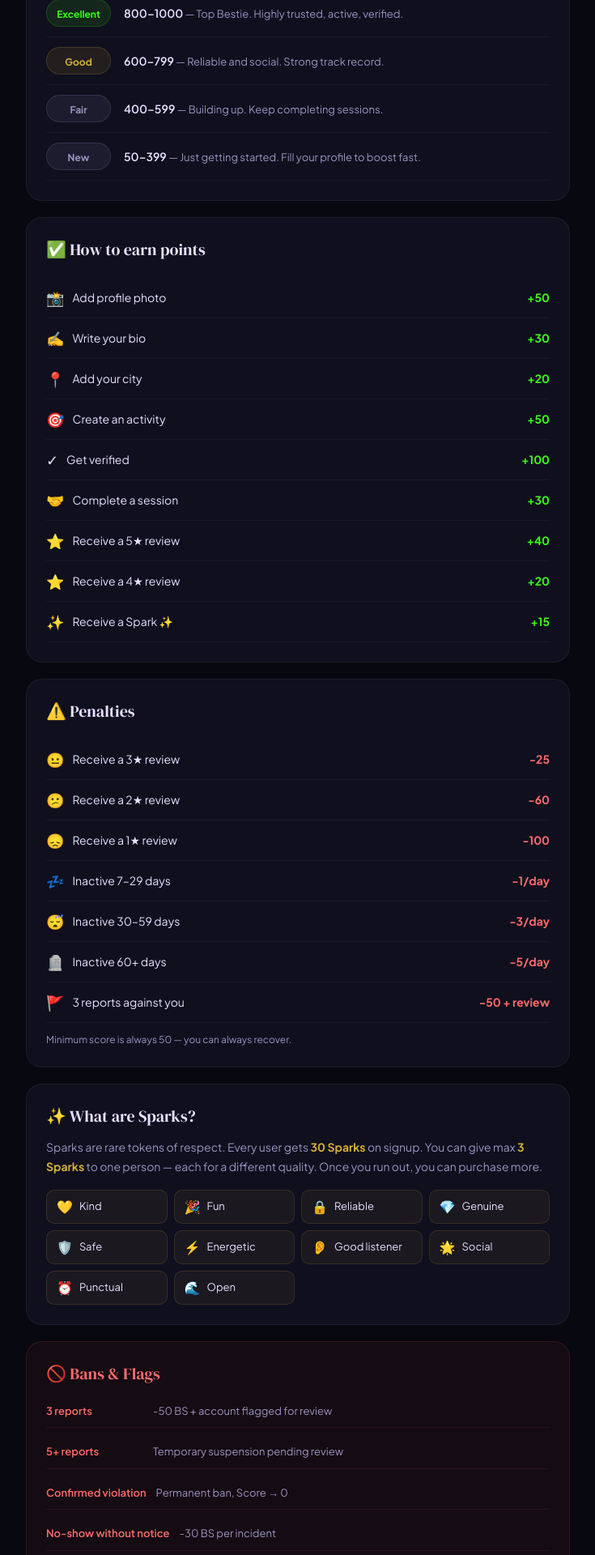
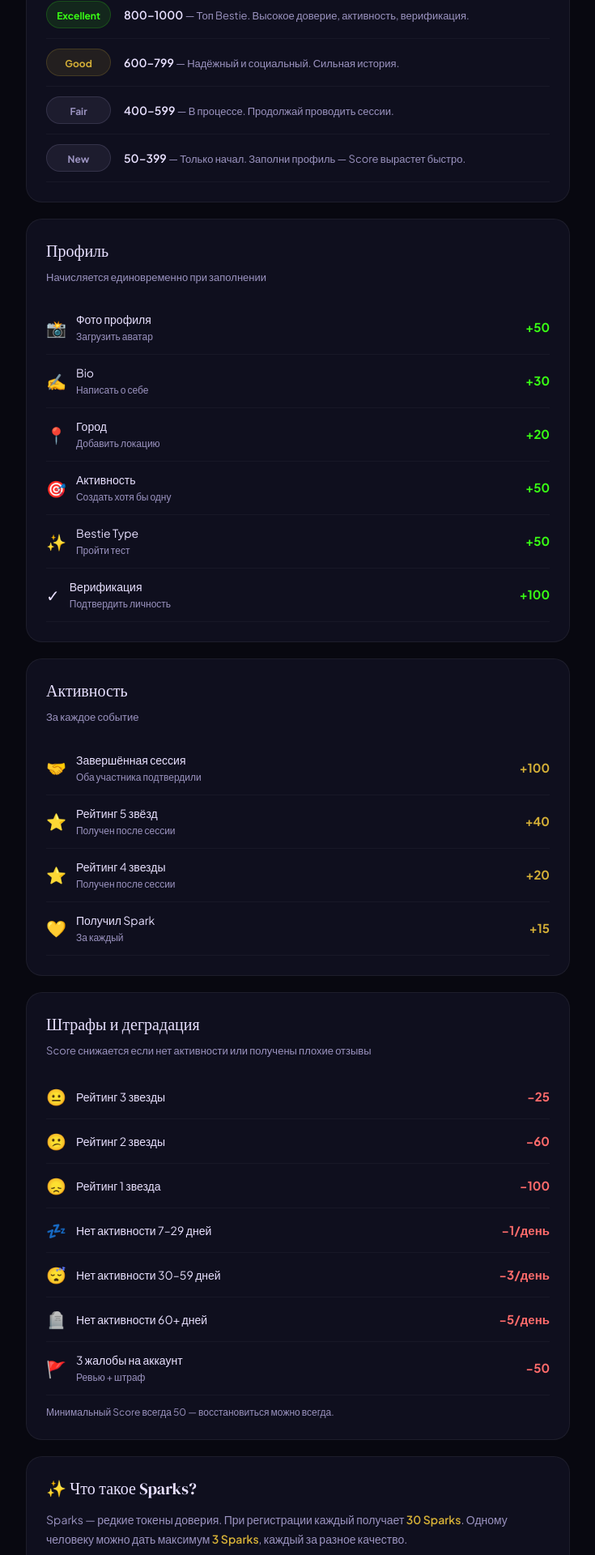
Before and after one commit to GeneFoks/bestie, a Next.js app: page /score-guide in a window 1280 px wide. Shown: the part 480-2400 px from the top of the page at 81% size, without its empty margins (272-1007 px from the left). Built offline with nearby package versions, Linux system fonts and the light colour scheme; no server answers.

Commit message:
Update page.tsx

```diff
--- a/app/score-guide/page.tsx
+++ b/app/score-guide/page.tsx
@@ -13,28 +13,26 @@ export default function ScoreGuidePage() {
 
       <div style={{ maxWidth: '720px', margin: '0 auto', padding: '40px 24px' }}>
 
-        {/* Header */}
         <div style={{ textAlign: 'center', marginBottom: '48px' }}>
           <div style={{ fontSize: '64px', marginBottom: '16px' }}>⭐</div>
-          <h1 style={{ fontFamily: 'DM Serif Display, serif', fontSize: '36px', fontWeight: 700, color: '#E8E0FF', marginBottom: '12px' }}>
-            How Bestie Score works
-          </h1>
+          <p style={{ fontSize: '11px', fontWeight: 600, letterSpacing: '2px', color: '#D4AF37', marginBottom: '12px' }}>BESTIE SCORE</p>
+          <h1 style={{ fontFamily: 'DM Serif Display, serif', fontSize: '36px', fontWeight: 700, color: '#E8E0FF', marginBottom: '12px' }}>Как работает система</h1>
           <p style={{ fontSize: '16px', color: '#9B93C0', lineHeight: 1.7 }}>
-            Your Bestie Score (0–1000) is your social passport. It reflects who you are, how you show up, and what others think of you.
+            Очки начисляются автоматически — за реальные действия. Диапазон 0–1000.
           </p>
         </div>
 
         {/* Score ranges */}
         <div style={{ background: '#0F0F1E', border: '1px solid rgba(255,255,255,0.06)', borderRadius: '20px', padding: '24px', marginBottom: '20px' }}>
-          <h2 style={{ fontFamily: 'DM Serif Display, serif', fontSize: '20px', color: '#E8E0FF', marginBottom: '20px' }}>Score ranges</h2>
+          <h2 style={{ fontFamily: 'DM Serif Display, serif', fontSize: '20px', color: '#E8E0FF', marginBottom: '20px' }}>Уровни Score</h2>
           {[
-            { range: '800–1000', label: 'Excellent', color: '#39FF14', desc: 'Top Bestie. Highly trusted, active, verified.' },
-            { range: '600–799', label: 'Good', color: '#D4AF37', desc: 'Reliable and social. Strong track record.' },
-            { range: '400–599', label: 'Fair', color: '#9B93C0', desc: 'Building up. Keep completing sessions.' },
-            { range: '50–399', label: 'New', color: '#9B93C0', desc: 'Just getting started. Fill your profile to boost fast.' },
+            { range: '800–1000', label: 'Excellent', color: '#39FF14', desc: 'Топ Bestie. Высокое доверие, активность, верификация.' },
+            { range: '600–799', label: 'Good', color: '#D4AF37', desc: 'Надёжный и социальный. Сильная история.' },
+            { range: '400–599', label: 'Fair', color: '#9B93C0', desc: 'В процессе. Продолжай проводить сессии.' },
+            { range: '50–399', label: 'New', color: '#9B93C0', desc: 'Только начал. Заполни профиль — Score вырастет быстро.' },
           ].map(s => (
             <div key={s.range} style={{ display: 'flex', alignItems: 'center', gap: '16px', padding: '12px 0', borderBottom: '1px solid rgba(255,255,255,0.04)' }}>
-              <div style={{ width: '80px', padding: '4px 10px', borderRadius: '999px', background: `rgba(${s.color === '#39FF14' ? '57,255,20' : s.color === '#D4AF37' ? '212,175,55' : '155,147,192'},0.1)`, border: `1px solid ${s.color}30`, textAlign: 'center' }}>
+              <div style={{ width: '80px', padding: '4px 10px', borderRadius: '999px', background: `rgba(${s.color === '#39FF14' ? '57,255,20' : s.color === '#D4AF37' ? '212,175,55' : '155,147,192'},0.1)`, border: `1px solid ${s.color}30`, textAlign: 'center', flexShrink: 0 }}>
                 <span style={{ fontSize: '12px', fontWeight: 700, color: s.color }}>{s.label}</span>
               </div>
               <div style={{ flex: 1 }}>
@@ -45,64 +43,86 @@ export default function ScoreGuidePage() {
           ))}
         </div>
 
-        {/* How to earn */}
+        {/* Profile points */}
         <div style={{ background: '#0F0F1E', border: '1px solid rgba(255,255,255,0.06)', borderRadius: '20px', padding: '24px', marginBottom: '20px' }}>
-          <h2 style={{ fontFamily: 'DM Serif Display, serif', fontSize: '20px', color: '#E8E0FF', marginBottom: '20px' }}>✅ How to earn points</h2>
-          <div style={{ display: 'flex', flexDirection: 'column', gap: '0' }}>
+          <h2 style={{ fontFamily: 'DM Serif Display, serif', fontSize: '20px', color: '#E8E0FF', marginBottom: '8px' }}>Профиль</h2>
+          <p style={{ fontSize: '13px', color: '#9B93C0', marginBottom: '20px' }}>Начисляется единовременно при заполнении</p>
           {[
-              { action: 'Add profile photo', points: '+50', emoji: '📸' },
-              { action: 'Write your bio', points: '+30', emoji: '✍️' },
-              { action: 'Add your city', points: '+20', emoji: '📍' },
-              { action: 'Create an activity', points: '+50', emoji: '🎯' },
-              { action: 'Get verified', points: '+100', emoji: '✓' },
-              { action: 'Complete a session', points: '+30', emoji: '🤝' },
-              { action: 'Receive a 5★ review', points: '+40', emoji: '⭐' },
-              { action: 'Receive a 4★ review', points: '+20', emoji: '⭐' },
-              { action: 'Receive a Spark ✨', points: '+15', emoji: '✨' },
+            { emoji: '📸', action: 'Фото профиля', sub: 'Загрузить аватар', points: '+50' },
+            { emoji: '✍️', action: 'Bio', sub: 'Написать о себе', points: '+30' },
+            { emoji: '📍', action: 'Город', sub: 'Добавить локацию', points: '+20' },
+            { emoji: '🎯', action: 'Активность', sub: 'Создать хотя бы одну', points: '+50' },
+            { emoji: '✨', action: 'Bestie Type', sub: 'Пройти тест', points: '+50' },
+            { emoji: '✓', action: 'Верификация', sub: 'Подтвердить личность', points: '+100' },
           ].map(item => (
-              <div key={item.action} style={{ display: 'flex', alignItems: 'center', justifyContent: 'space-between', padding: '11px 0', borderBottom: '1px solid rgba(255,255,255,0.04)' }}>
-                <div style={{ display: 'flex', alignItems: 'center', gap: '10px' }}>
-                  <span style={{ fontSize: '18px' }}>{item.emoji}</span>
-                  <span style={{ fontSize: '14px', color: '#E8E0FF' }}>{item.action}</span>
+            <div key={item.action} style={{ display: 'flex', alignItems: 'center', justifyContent: 'space-between', padding: '12px 0', borderBottom: '1px solid rgba(255,255,255,0.04)' }}>
+              <div style={{ display: 'flex', alignItems: 'center', gap: '12px' }}>
+                <span style={{ fontSize: '20px' }}>{item.emoji}</span>
+                <div>
+                  <p style={{ fontSize: '14px', color: '#E8E0FF', margin: 0 }}>{item.action}</p>
+                  <p style={{ fontSize: '12px', color: '#9B93C0', margin: '2px 0 0' }}>{item.sub}</p>
                 </div>
-                <span style={{ fontSize: '14px', fontWeight: 700, color: '#39FF14' }}>{item.points}</span>
+              </div>
+              <span style={{ fontSize: '15px', fontWeight: 700, color: '#39FF14' }}>{item.points}</span>
             </div>
           ))}
         </div>
+
+        {/* Activity points */}
+        <div style={{ background: '#0F0F1E', border: '1px solid rgba(255,255,255,0.06)', borderRadius: '20px', padding: '24px', marginBottom: '20px' }}>
+          <h2 style={{ fontFamily: 'DM Serif Display, serif', fontSize: '20px', color: '#E8E0FF', marginBottom: '8px' }}>Активность</h2>
+          <p style={{ fontSize: '13px', color: '#9B93C0', marginBottom: '20px' }}>За каждое событие</p>
+          {[
+            { emoji: '🤝', action: 'Завершённая сессия', sub: 'Оба участника подтвердили', points: '+100' },
+            { emoji: '⭐', action: 'Рейтинг 5 звёзд', sub: 'Получен после сессии', points: '+40' },
+            { emoji: '⭐', action: 'Рейтинг 4 звезды', sub: 'Получен после сессии', points: '+20' },
+            { emoji: '💛', action: 'Получил Spark', sub: 'За каждый', points: '+15' },
+          ].map((item, i) => (
+            <div key={i} style={{ display: 'flex', alignItems: 'center', justifyContent: 'space-between', padding: '12px 0', borderBottom: '1px solid rgba(255,255,255,0.04)' }}>
+              <div style={{ display: 'flex', alignItems: 'center', gap: '12px' }}>
+                <span style={{ fontSize: '20px' }}>{item.emoji}</span>
+                <div>
+                  <p style={{ fontSize: '14px', color: '#E8E0FF', margin: 0 }}>{item.action}</p>
+                  <p style={{ fontSize: '12px', color: '#9B93C0', margin: '2px 0 0' }}>{item.sub}</p>
                 </div>
-
-        {/* Penalties */}
-        <div style={{ background: '#0F0F1E', border: '1px solid rgba(255,255,255,0.06)', borderRadius: '20px', padding: '24px', marginBottom: '20px' }}>
-          <h2 style={{ fontFamily: 'DM Serif Display, serif', fontSize: '20px', color: '#E8E0FF', marginBottom: '20px' }}>⚠️ Penalties</h2>
-          <div style={{ display: 'flex', flexDirection: 'column', gap: '0' }}>
-            {[
-              { action: 'Receive a 3★ review', points: '-25', emoji: '😐' },
-              { action: 'Receive a 2★ review', points: '-60', emoji: '😕' },
-              { action: 'Receive a 1★ review', points: '-100', emoji: '😞' },
-              { action: 'Inactive 7–29 days', points: '-1/day', emoji: '💤' },
-              { action: 'Inactive 30–59 days', points: '-3/day', emoji: '😴' },
-              { action: 'Inactive 60+ days', points: '-5/day', emoji: '🪦' },
-              { action: '3 reports against you', points: '-50 + review', emoji: '🚩' },
-            ].map(item => (
-              <div key={item.action} style={{ display: 'flex', alignItems: 'center', justifyContent: 'space-between', padding: '11px 0', borderBottom: '1px solid rgba(255,255,255,0.04)' }}>
-                <div style={{ display: 'flex', alignItems: 'center', gap: '10px' }}>
-                  <span style={{ fontSize: '18px' }}>{item.emoji}</span>
-                  <span style={{ fontSize: '14px', color: '#E8E0FF' }}>{item.action}</span>
               </div>
-                <span style={{ fontSize: '14px', fontWeight: 700, color: '#ff6b6b' }}>{item.points}</span>
+              <span style={{ fontSize: '15px', fontWeight: 700, color: '#D4AF37' }}>{item.points}</span>
             </div>
           ))}
         </div>
-          <p style={{ fontSize: '12px', color: '#9B93C0', marginTop: '12px' }}>
-            Minimum score is always 50 — you can always recover.
-          </p>
+
+        {/* Degradation */}
+        <div style={{ background: '#0F0F1E', border: '1px solid rgba(255,255,255,0.06)', borderRadius: '20px', padding: '24px', marginBottom: '20px' }}>
+          <h2 style={{ fontFamily: 'DM Serif Display, serif', fontSize: '20px', color: '#E8E0FF', marginBottom: '8px' }}>Штрафы и деградация</h2>
+          <p style={{ fontSize: '13px', color: '#9B93C0', marginBottom: '20px' }}>Score снижается если нет активности или получены плохие отзывы</p>
+          {[
+            { emoji: '😐', action: 'Рейтинг 3 звезды', sub: '', points: '−25' },
+            { emoji: '😕', action: 'Рейтинг 2 звезды', sub: '', points: '−60' },
+            { emoji: '😞', action: 'Рейтинг 1 звезда', sub: '', points: '−100' },
+            { emoji: '💤', action: 'Нет активности 7–29 дней', sub: '', points: '−1/день' },
+            { emoji: '😴', action: 'Нет активности 30–59 дней', sub: '', points: '−3/день' },
+            { emoji: '🪦', action: 'Нет активности 60+ дней', sub: '', points: '−5/день' },
+            { emoji: '🚩', action: '3 жалобы на аккаунт', sub: 'Ревью + штраф', points: '−50' },
+          ].map((item, i) => (
+            <div key={i} style={{ display: 'flex', alignItems: 'center', justifyContent: 'space-between', padding: '12px 0', borderBottom: '1px solid rgba(255,255,255,0.04)' }}>
+              <div style={{ display: 'flex', alignItems: 'center', gap: '12px' }}>
+                <span style={{ fontSize: '20px' }}>{item.emoji}</span>
+                <div>
+                  <p style={{ fontSize: '14px', color: '#E8E0FF', margin: 0 }}>{item.action}</p>
+                  {item.sub && <p style={{ fontSize: '12px', color: '#9B93C0', margin: '2px 0 0' }}>{item.sub}</p>}
+                </div>
+              </div>
+              <span style={{ fontSize: '15px', fontWeight: 700, color: '#FF6B6B' }}>{item.points}</span>
+            </div>
+          ))}
+          <p style={{ fontSize: '12px', color: '#9B93C0', marginTop: '12px' }}>Минимальный Score всегда 50 — восстановиться можно всегда.</p>
         </div>
 
         {/* Sparks */}
         <div style={{ background: '#0F0F1E', border: '1px solid rgba(255,255,255,0.06)', borderRadius: '20px', padding: '24px', marginBottom: '20px' }}>
-          <h2 style={{ fontFamily: 'DM Serif Display, serif', fontSize: '20px', color: '#E8E0FF', marginBottom: '12px' }}>✨ What are Sparks?</h2>
+          <h2 style={{ fontFamily: 'DM Serif Display, serif', fontSize: '20px', color: '#E8E0FF', marginBottom: '12px' }}>✨ Что такое Sparks?</h2>
           <p style={{ fontSize: '14px', color: '#9B93C0', lineHeight: 1.7, marginBottom: '16px' }}>
-            Sparks are rare tokens of respect. Every user gets <strong style={{ color: '#D4AF37' }}>30 Sparks</strong> on signup. You can give max <strong style={{ color: '#D4AF37' }}>3 Sparks</strong> to one person — each for a different quality. Once you run out, you can purchase more.
+            Sparks — редкие токены доверия. При регистрации каждый получает <span style={{ color: '#D4AF37', fontWeight: 600 }}>30 Sparks</span>. Одному человеку можно дать максимум <span style={{ color: '#D4AF37', fontWeight: 600 }}>3 Sparks</span>, каждый за разное качество.
           </p>
           <div style={{ display: 'grid', gridTemplateColumns: 'repeat(auto-fill, minmax(140px, 1fr))', gap: '8px' }}>
             {[
@@ -127,20 +147,18 @@ export default function ScoreGuidePage() {
 
         {/* Bans */}
         <div style={{ background: 'rgba(255,80,80,0.05)', border: '1px solid rgba(255,80,80,0.15)', borderRadius: '20px', padding: '24px', marginBottom: '32px' }}>
-          <h2 style={{ fontFamily: 'DM Serif Display, serif', fontSize: '20px', color: '#ff6b6b', marginBottom: '12px' }}>🚫 Bans & Flags</h2>
-          <div style={{ display: 'flex', flexDirection: 'column', gap: '10px' }}>
+          <h2 style={{ fontFamily: 'DM Serif Display, serif', fontSize: '20px', color: '#FF6B6B', marginBottom: '12px' }}>🚫 Баны и флаги</h2>
           {[
-              { label: '3 reports', desc: '-50 BS + account flagged for review' },
-              { label: '5+ reports', desc: 'Temporary suspension pending review' },
-              { label: 'Confirmed violation', desc: 'Permanent ban, Score → 0' },
-              { label: 'No-show without notice', desc: '-30 BS per incident' },
+            { label: '3 жалобы', desc: '−50 BS + аккаунт на ревью' },
+            { label: '5+ жалоб', desc: 'Временная блокировка' },
+            { label: 'Подтверждённое нарушение', desc: 'Постоянный бан, Score → 0' },
+            { label: 'No-show без предупреждения', desc: '−30 BS за каждый случай' },
           ].map(item => (
             <div key={item.label} style={{ display: 'flex', gap: '12px', padding: '10px 0', borderBottom: '1px solid rgba(255,80,80,0.1)' }}>
-                <span style={{ fontSize: '13px', fontWeight: 600, color: '#ff6b6b', minWidth: '120px' }}>{item.label}</span>
+              <span style={{ fontSize: '13px', fontWeight: 600, color: '#FF6B6B', minWidth: '160px', flexShrink: 0 }}>{item.label}</span>
               <span style={{ fontSize: '13px', color: '#9B93C0' }}>{item.desc}</span>
             </div>
           ))}
-          </div>
         </div>
 
         <Link href="/dashboard" style={{ display: 'block', textAlign: 'center', padding: '14px', borderRadius: '14px', fontSize: '15px', fontWeight: 600, background: 'linear-gradient(135deg, #D4AF37 0%, #B8960C 100%)', color: '#080810', textDecoration: 'none' }}>
```
Lines whose indentation alone changed are shown as unchanged.
